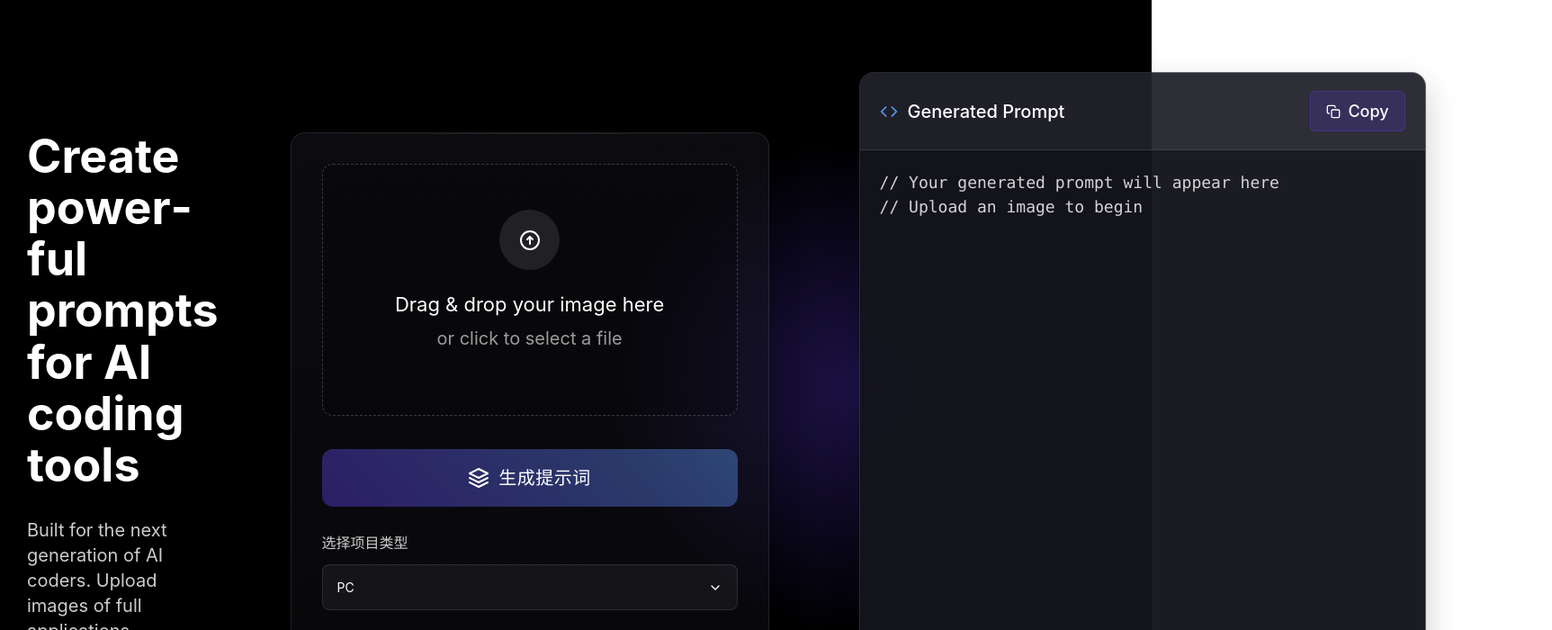
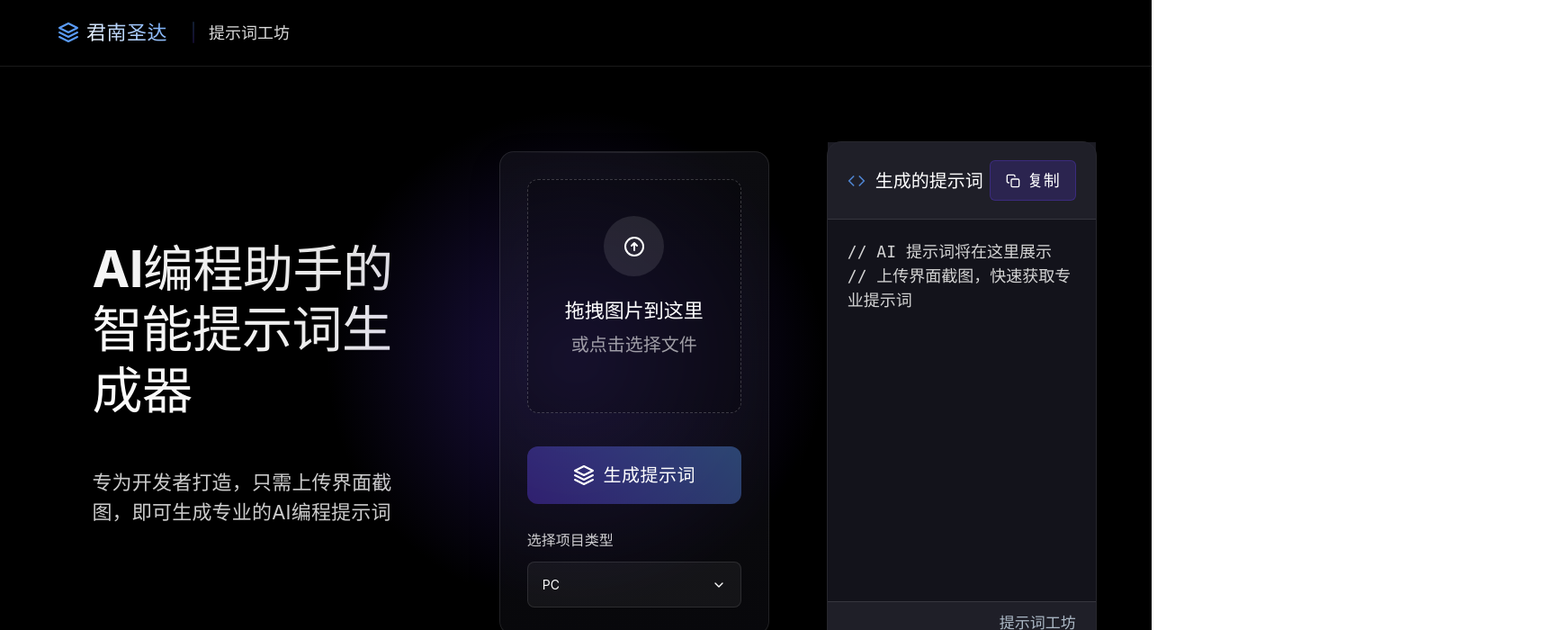
Before and after one commit to miyaliunian/prompts-creates, a Vue app: page / in a window 1280 px wide. Shown: the top 700 px of the page at 90% size, 1725 px wide, since content can reach past the window. Built offline with nearby package versions, Linux system fonts and the light colour scheme.

Commit message:
style: 修改UI

```diff
--- a/src/components/ImageUploader.vue
+++ b/src/components/ImageUploader.vue
@@ -49,7 +49,7 @@ export default defineComponent({
     const projectType = ref<string>('PC');
     const isDropdownOpen = ref<boolean>(false);
     const generatedCode = ref<string>(
-      '// Your generated prompt will appear here\n// Upload an image to begin'
+      '// AI 提示词将在这里展示\n// 上传界面截图，快速获取专业提示词'
     );
     const codeEditorTheme = ref<string>('vs-dark');
     const apiToken = ref<string>(
@@ -88,11 +88,11 @@ export default defineComponent({
     const beforeUpload = (file: any) => {
       const isImage = file.type.startsWith('image/');
       if (!isImage) {
-        message.error('You can only upload image files!');
+        message.error('只能上传图片文件！');
       }
       const isLt2M = file.size / 1024 / 1024 < 2;
       if (!isLt2M) {
-        message.error('Image must be smaller than 2MB!');
+        message.error('图片必须小于2MB！');
       }
       return isImage && isLt2M;
     };
@@ -171,12 +171,12 @@ export default defineComponent({
     const isValidFile = (file: File): boolean => {
       const isImage = file.type.startsWith('image/');
       if (!isImage) {
-        message.error('You can only upload image files!');
+        message.error('只能上传图片文件！');
         return false;
       }
       const isValidSize = file.size / 1024 / 1024 < 2;
       if (!isValidSize) {
-        message.error('Image must be smaller than 2MB!');
+        message.error('图片必须小于2MB！');
         return false;
       }
       return true;
@@ -351,11 +351,11 @@ export default defineComponent({
         navigator.clipboard
           .writeText(generatedCode.value)
           .then(() => {
-            message.success('Prompt copied to clipboard');
+            message.success('提示词已复制到剪贴板');
           })
           .catch((err) => {
             console.error('Failed to copy: ', err);
-            message.error('Failed to copy prompt');
+            message.error('复制提示词失败');
           });
       }
     };
@@ -458,20 +458,23 @@ export default defineComponent({
             stroke-linejoin="round"
           />
         </svg>
-        <span>PromptCraft</span>
+        <div class="logo-text">
+          <span class="company-name">君南圣达</span>
+          <div class="logo-divider"></div>
+          <span class="product-name">提示词工坊</span>
+        </div>
       </div>
       <div class="nav-right">
-        <!-- <button class="dashboard-btn">Dashboard</button> -->
+        <!-- <button class="dashboard-btn">仪表盘</button> -->
       </div>
     </div>
 
     <div class="main-section">
       <div class="content-left">
         <div class="headline">
-          <h1>Create powerful prompts for AI coding tools</h1>
+          <h1>AI编程助手的智能提示词生成器</h1>
           <p class="subheading">
-            Built for the next generation of AI coders. Upload images of full
-            applications.
+            专为开发者打造，只需上传界面截图，即可生成专业的AI编程提示词
           </p>
         </div>
       </div>
@@ -514,7 +517,7 @@ export default defineComponent({
                   v-if="thumbnailUrl"
                   :src="thumbnailUrl"
                   class="thumbnail-image"
-                  alt="Thumbnail"
+                  alt="预览图"
                 />
               </div>
               <div class="file-info">
@@ -524,8 +527,8 @@ export default defineComponent({
                 </p>
               </div>
             </div>
-            <p v-if="!hasFile" class="drag-text">Drag & drop your image here</p>
-            <p v-if="!hasFile" class="click-text">or click to select a file</p>
+            <p v-if="!hasFile" class="drag-text">拖拽图片到这里</p>
+            <p v-if="!hasFile" class="click-text">或点击选择文件</p>
             <input
               type="file"
               ref="fileInput"
@@ -540,7 +543,7 @@ export default defineComponent({
             class="change-file-btn"
             @click="triggerFileInput"
           >
-            Change file
+            更换文件
           </button>
 
           <div v-if="isGenerating || displayLogs.length > 0" class="logs-area">
@@ -699,7 +702,7 @@ export default defineComponent({
                   stroke-linejoin="round"
                 />
               </svg>
-              <span>Generated Prompt</span>
+              <span>生成的提示词</span>
             </div>
             <div class="editor-actions">
               <button class="action-button" @click="copyToClipboard">
@@ -725,7 +728,7 @@ export default defineComponent({
                     stroke-linejoin="round"
                   />
                 </svg>
-                Copy
+                复制
               </button>
             </div>
           </div>
@@ -734,7 +737,7 @@ export default defineComponent({
           </div>
           <div class="editor-footer">
             <div class="file-info"></div>
-            <div class="line-info">PromptsCraft Web</div>
+            <div class="line-info">提示词工坊</div>
           </div>
         </div>
       </div>
@@ -758,8 +761,17 @@ export default defineComponent({
   display: flex;
   justify-content: space-between;
   align-items: center;
-  padding: 16px 24px;
+  padding: 16px max(24px, 5%);
   border-bottom: 1px solid rgba(255, 255, 255, 0.1);
+  background: linear-gradient(
+    to right,
+    rgba(0, 0, 0, 0.4) 0%,
+    rgba(0, 0, 0, 0.2) 100%
+  );
+  backdrop-filter: blur(10px);
+  position: relative;
+  z-index: 10;
+  flex: 0 0 auto;
 }
 
 .logo {
@@ -767,6 +779,47 @@ export default defineComponent({
   align-items: center;
   gap: 8px;
   font-weight: 600;
+  position: relative;
+}
+
+.logo-text {
+  display: flex;
+  align-items: center;
+}
+
+.company-name {
+  font-size: 22px;
+  font-weight: 600;
+  background: linear-gradient(45deg, #ffffff 0%, #5A9CF8 100%);
+  -webkit-background-clip: text;
+  -webkit-text-fill-color: transparent;
+  letter-spacing: 0.5px;
+  position: relative;
+  padding: 4px 12px 4px 0;
+  transition: all 0.3s ease;
+}
+
+.logo-divider {
+  width: 2px;
+  height: 24px;
+  background: linear-gradient(
+    to bottom,
+    rgba(90, 156, 248, 0.2) 0%,
+    rgba(97, 61, 235, 0.2) 100%
+  );
+  margin: 0 16px;
+  border-radius: 1px;
+}
+
+.product-name {
+  font-size: 18px;
+  color: rgba(255, 255, 255, 0.85);
+  position: relative;
+  transition: color 0.3s ease;
+}
+
+.product-name:hover {
+  color: #ffffff;
 }
 
 .nav-right {
@@ -785,69 +838,58 @@ export default defineComponent({
 }
 
 .main-section {
-  flex: 1;
-  display: flex;
-  padding: 80px 140px 80px 30px;
-  gap: 60px;
+  flex: 1 0 auto;
+  display: flex;
+  padding: clamp(40px, 5vh, 80px) clamp(20px, 5vw, 80px);
+  gap: clamp(30px, 4vw, 60px);
   justify-content: center;
-  align-items: center;
+  align-items: stretch;
   max-width: 1800px;
   margin: 0 auto;
-  height: calc(100vh - 73px);
+  width: 100%;
+  min-height: calc(100vh - 73px);
 }
 
 .content-left {
-  flex: 1;
+  flex: 1 1 40%;
   display: flex;
   flex-direction: column;
   justify-content: center;
-  max-width: 650px;
-  padding-right: 20px;
-  padding-left: 0;
-  height: 700px;
-  margin-left: 0;
+  min-width: 300px;
+  max-width: 750px;
+  padding: 0 clamp(20px, 3vw, 40px);
 }
 
 .headline {
   display: flex;
   flex-direction: column;
-  align-items: flex-start;
-  width: 100%;
-  text-align: left;
+  gap: clamp(20px, 3vh, 35px);
 }
 
 .headline h1 {
-  font-size: 52px;
-  line-height: 1.1;
-  margin-bottom: 30px;
+  font-size: clamp(32px, 5vw, 56px);
+  line-height: 1.2;
   font-weight: 700;
-  width: 100%;
-  word-wrap: break-word;
-  overflow-wrap: break-word;
-  hyphens: auto;
-  max-width: 600px;
-  display: inline-block;
+  background: linear-gradient(45deg, #ffffff 0%, #e0e0e0 100%);
+  -webkit-background-clip: text;
+  -webkit-text-fill-color: transparent;
+  letter-spacing: -0.5px;
 }
 
 .subheading {
-  font-size: 20px;
-  line-height: 1.4;
+  font-size: clamp(16px, 2vw, 22px);
+  line-height: 1.5;
   color: rgba(255, 255, 255, 0.8);
-  margin-bottom: 0;
-  width: 100%;
-  max-width: 580px;
+  letter-spacing: 0.2px;
 }
 
 .content-right {
-  flex: 3;
-  display: flex;
-  justify-content: flex-start;
-  align-items: center;
-  position: relative;
-  padding-left: 0;
-  margin-left: 0;
-  gap: 100px;
-  height: 700px;
+  flex: 1 1 60%;
+  display: flex;
+  justify-content: center;
+  align-items: center;
+  gap: clamp(40px, 5vw, 80px);
+  min-width: 320px;
 }
 
 .content-right::before {
@@ -868,7 +910,8 @@ export default defineComponent({
 }
 
 .card {
-  width: 532px;
+  flex: 0 1 480px;
+  min-width: 300px;
   background: linear-gradient(
     180deg,
     rgba(30, 30, 40, 0.4) 0%,
@@ -877,17 +920,12 @@ export default defineComponent({
   border: 1px solid rgba(255, 255, 255, 0.1);
   backdrop-filter: blur(10px);
   border-radius: 16px;
-  padding: 34px;
+  padding: clamp(20px, 3vw, 30px);
   z-index: 1;
   box-shadow: 0 14px 35px rgba(0, 0, 0, 0.2);
-  height: fit-content;
-  max-height: 700px;
-  align-self: center;
   display: flex;
   flex-direction: column;
   gap: 20px;
-  position: relative;
-  overflow: hidden;
 }
 
 .card::before {
@@ -910,7 +948,7 @@ export default defineComponent({
   flex-direction: column;
   align-items: center;
   justify-content: center;
-  height: 280px;
+  height: 260px;
   border: 1px dashed rgba(255, 255, 255, 0.2);
   border-radius: 12px;
   background: rgba(0, 0, 0, 0.2);
@@ -1225,17 +1263,14 @@ export default defineComponent({
 }
 
 .code-editor-container {
-  width: 630px;
-  height: 700px;
+  flex: 0 1 580px;
+  min-width: 300px;
+  height: clamp(500px, 70vh, 700px);
   background-color: rgba(22, 22, 30, 0.7);
   border: 1px solid rgba(255, 255, 255, 0.1);
   border-radius: 16px;
-  overflow: hidden;
   display: flex;
   flex-direction: column;
-  z-index: 1;
-  box-shadow: 0 14px 35px rgba(0, 0, 0, 0.2);
-  align-self: center;
 }
 
 .editor-header {
@@ -1253,6 +1288,15 @@ export default defineComponent({
   gap: 11px;
   font-weight: 500;
   font-size: 20px;
+
+  svg {
+    opacity: 0.8;
+    transition: opacity 0.2s ease;
+  }
+
+  &:hover svg {
+    opacity: 1;
+  }
 }
 
 .editor-actions {
@@ -1288,6 +1332,25 @@ export default defineComponent({
   line-height: 1.5;
   color: #d4d4d4;
   background-color: rgba(20, 20, 28, 0.9);
+  position: relative;
+
+  &::before {
+    content: '等待生成...';
+    position: absolute;
+    top: 50%;
+    left: 50%;
+    transform: translate(-50%, -50%);
+    color: rgba(255, 255, 255, 0.3);
+    font-size: 16px;
+    font-family: -apple-system, BlinkMacSystemFont, 'Segoe UI', sans-serif;
+    pointer-events: none;
+    opacity: 0;
+    transition: opacity 0.3s ease;
+  }
+
+  &:empty::before {
+    opacity: 1;
+  }
 
   /* 自定义滚动条样式 */
   &::-webkit-scrollbar {
@@ -1538,4 +1601,45 @@ export default defineComponent({
 .logs-area::-webkit-scrollbar-thumb:hover {
   background: rgba(90, 156, 248, 0.3);
 }
+
+@media (max-width: 1024px) {
+  .main-section {
+    flex-direction: column;
+    align-items: center;
+  }
+
+  .content-left {
+    text-align: center;
+    align-items: center;
+    padding: 0;
+  }
+
+  .content-right {
+    flex-direction: column;
+    width: 100%;
+    max-width: 800px;
+  }
+
+  .card, .code-editor-container {
+    width: 100%;
+  }
+}
+
+@media (max-width: 480px) {
+  .navbar {
+    padding: 12px 16px;
+  }
+
+  .logo-text {
+    font-size: 16px;
+  }
+
+  .company-name {
+    font-size: 18px;
+  }
+
+  .product-name {
+    font-size: 16px;
+  }
+}
 </style>
```
